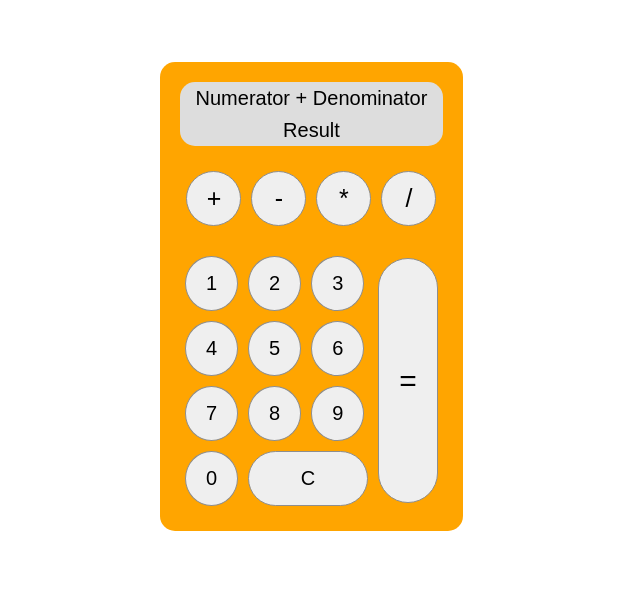
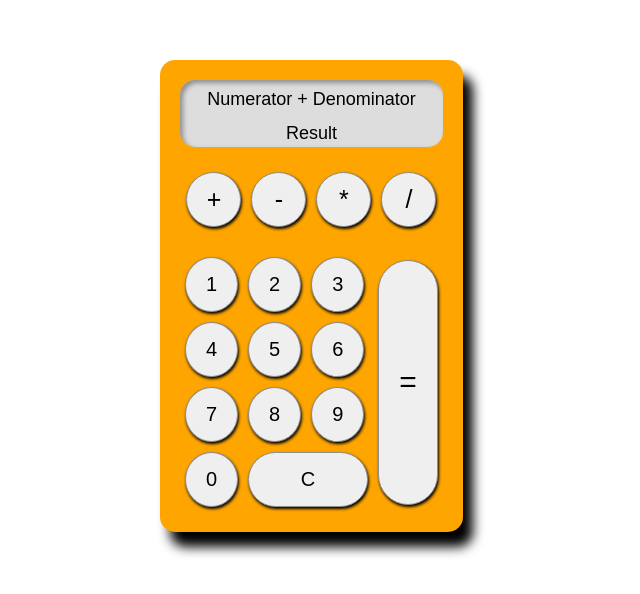
Before and after one commit to Arianna-Salvini/calculator, a Vue app in the folder calculator_frontend/frontend/: page / in a window 1280 px wide. Shown: the part 104-698 px from the top of the page, without its empty margins (177-817 px from the left). Built offline with nearby package versions, Linux system fonts and the light colour scheme.

Commit message:
Add some style

```diff
--- a/calculator_frontend/frontend/src/App.vue
+++ b/calculator_frontend/frontend/src/App.vue
@@ -128,6 +128,7 @@ export default {
   border-radius: 15px;
   padding: 20px;
   font-family: Arial, Helvetica, sans-serif;
+  box-shadow: 10px 15px 12px #000;
 
   display: flex;
   flex-direction: column;
@@ -142,9 +143,12 @@ export default {
   text-align: center;
   border-radius: 15px;
   margin-bottom: 20px;
+  box-shadow: 3px 3px 5px inset #8e8e8e;
 
   p {
-    font-size: 20px;
+    font-size: 18px;
+    padding: 5px 5px 0;
+
   }
 }
 
@@ -163,7 +167,9 @@ export default {
     border-radius: 50%;
     padding: 5px;
     margin: 5px;
+    box-shadow: 1px 2px 3px;
     cursor: pointer;
+
   }
 }
 
@@ -189,6 +195,8 @@ export default {
     margin: 5px;
     border: 1px solid #8e8e8e;
     border-radius: 50%;
+    box-shadow: 1px 2px 3px;
+
     cursor: pointer;
   }
 
```
